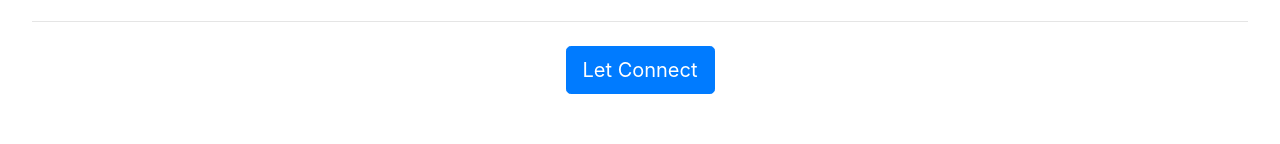
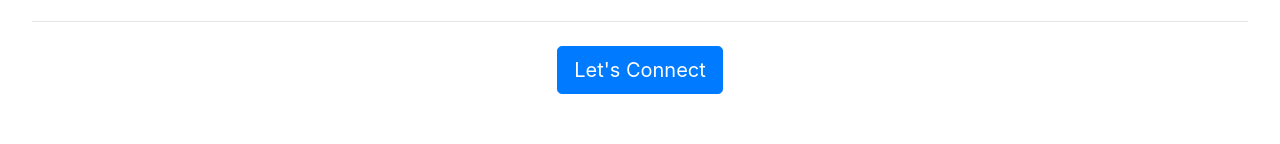
Before and after one commit to Bruce2703/myPortfolio, a plain HTML site: page index.html in a window 1280 px wide. Shown: the part 714-858 px from the top of the page. Drawn offline with nearby package versions, Linux system fonts and the light colour scheme.

Commit message:
Update index.html

```diff
--- a/index.html
+++ b/index.html
@@ -124,7 +124,7 @@
         <p class="lead">software developer with a passion for coding and problem-solving. Proficient in designing, developing, and deploying software solutions that align with business objectives. Skilled in multiple programming languages, including Python, Java, and JavaScript, with a strong understanding of algorithms and data structures..</p>
         <hr class="my-4">
 
-        <a class="btn btn-primary btn-lg" href="#" role="button">Let Connect</a>
+        <a class="btn btn-primary btn-lg" href="#" role="button">Let's Connect</a>
       </div>
 
 
```
